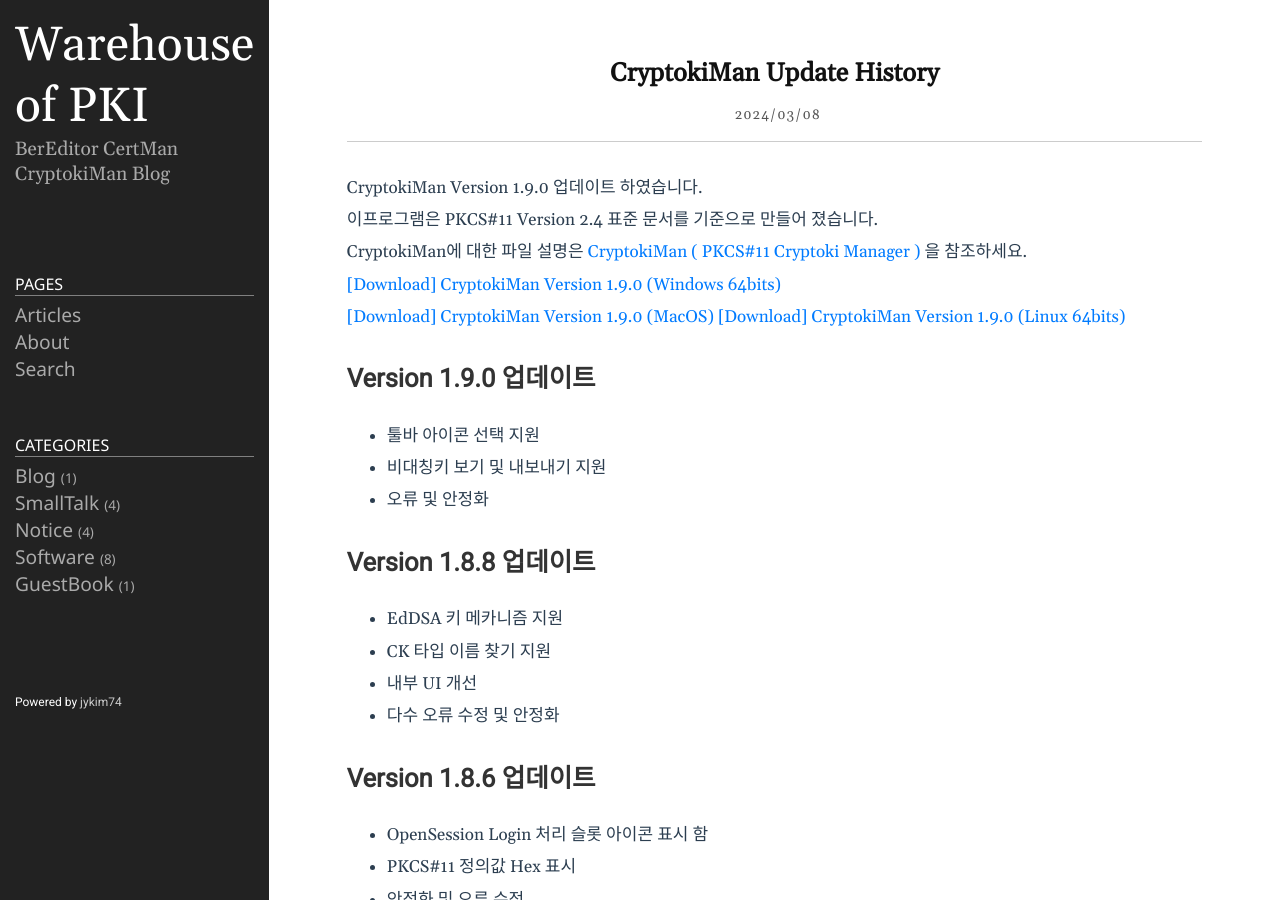
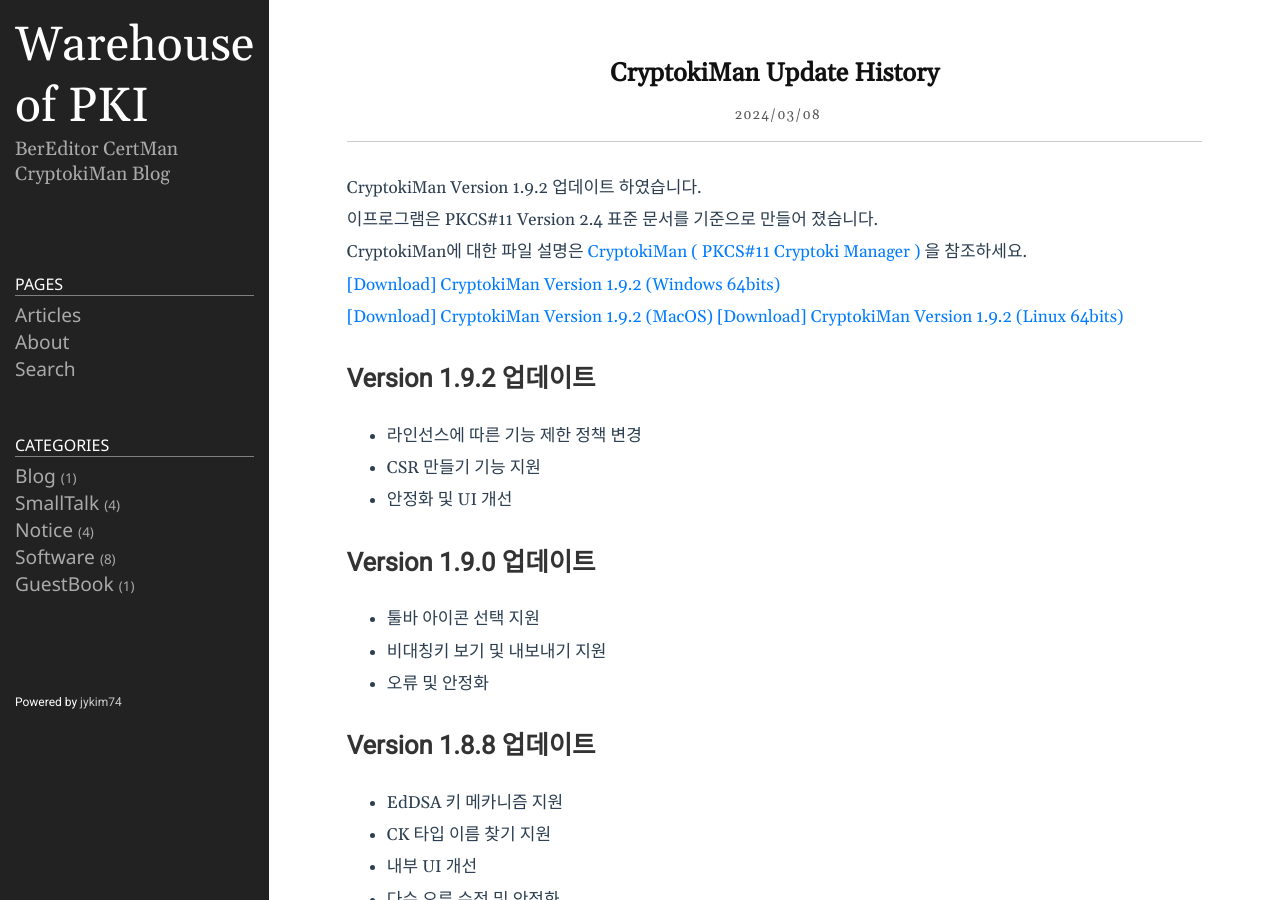
Before and after one commit to jykim74/jykim74.github.io, a Jekyll site: the page built from _posts/2024-03-08-CryptokiUpdate.md, in a window 1280 px wide and 900 px high. Built offline with Jekyll 4.4.1, drawn with Linux system fonts in a browser that asks for light colours; nearby versions of some CDN libraries; comment, search, counter and statistics services are not loaded.

Commit message:
CryptokiMan Version 1.9.2 적용 (except dmg )

```diff
--- a/_posts/2024-03-08-CryptokiUpdate.md
+++ b/_posts/2024-03-08-CryptokiUpdate.md
@@ -4,13 +4,19 @@
 tags: [Cryptoki, CryptokiMan, ECDSA, HSM, PKCS#11, PKI, RSA]
 category: Software
 ---
-CryptokiMan Version 1.9.0 업데이트 하였습니다.
+CryptokiMan Version 1.9.2 업데이트 하였습니다.
 이프로그램은 PKCS#11 Version 2.4 표준 문서를 기준으로 만들어 졌습니다.
 CryptokiMan에 대한 파일 설명은 [CryptokiMan ( PKCS#11 Cryptoki Manager )](https://jykim74.tistory.com/38) 을 참조하세요.
 
-[\[Download\] CryptokiMan Version 1.9.0 (Windows 64bits)](https://jykim74.github.io/msi/CryptokiMan-enV190.msi)
-[\[Download\] CryptokiMan Version 1.9.0 (MacOS)](https://jykim74.github.io/dmg/CryptokiManV190.dmg)
-[\[Download\] CryptokiMan Version 1.9.0 (Linux 64bits)](https://jykim74.github.io/zip/CryptokiManV190.zip)
+[\[Download\] CryptokiMan Version 1.9.2 (Windows 64bits)](https://jykim74.github.io/msi/CryptokiMan-enV192.msi)
+[\[Download\] CryptokiMan Version 1.9.2 (MacOS)](https://jykim74.github.io/dmg/CryptokiManV192.dmg)
+[\[Download\] CryptokiMan Version 1.9.2 (Linux 64bits)](https://jykim74.github.io/zip/CryptokiManV192.zip)
+
+## Version 1.9.2 업데이트
+
+-   라인선스에 따른 기능 제한 정책 변경
+-   CSR 만들기 기능 지원
+-   안정화 및 UI 개선
 
 ## Version 1.9.0 업데이트
 
--- a/appcast/cryptokiman_appcast_win.xml
+++ b/appcast/cryptokiman_appcast_win.xml
@@ -5,9 +5,9 @@
 		<description>Feed for CryptokiMan updates</description>
 		<language>en</language>
 		<item>
-			<title>Version 1.9.0</title>
+			<title>Version 1.9.2</title>
 			<sparkle:releaseNotesLink>https://jykim74.github.io/software/2024/03/08/CryptokiUpdate.html</sparkle:releaseNotesLink>
-			<enclosure url="https://jykim74.github.io/msi/CryptokiMan-enV190.msi" sparkle:version="1.9.0" length="0" type="application/octet-stream"/>
+			<enclosure url="https://jykim74.github.io/msi/CryptokiMan-enV192.msi" sparkle:version="1.9.2" length="0" type="application/octet-stream"/>
 		</item>
 	</channel>
 </rss>
--- a/appcast/cryptokiman_appcast_win_ko.xml
+++ b/appcast/cryptokiman_appcast_win_ko.xml
@@ -5,9 +5,9 @@
 		<description>Feed for CryptokiMan updates</description>
 		<language>en</language>
 		<item>
-			<title>Version 1.9.0</title>
+			<title>Version 1.9.2</title>
 			<sparkle:releaseNotesLink>https://jykim74.github.io/software/2024/03/08/CryptokiUpdate.html</sparkle:releaseNotesLink>
-			<enclosure url="https://jykim74.github.io/msi/CryptokiMan-enV190.msi" sparkle:version="1.9.0" length="0" type="application/octet-stream"/>
+			<enclosure url="https://jykim74.github.io/msi/CryptokiMan-enV192.msi" sparkle:version="1.9.2" length="0" type="application/octet-stream"/>
 		</item>
 	</channel>
 </rss>
```
Also changed, not shown: _posts/2023-04-13-CryptokiMan.markdown (+9 -6 lines).
